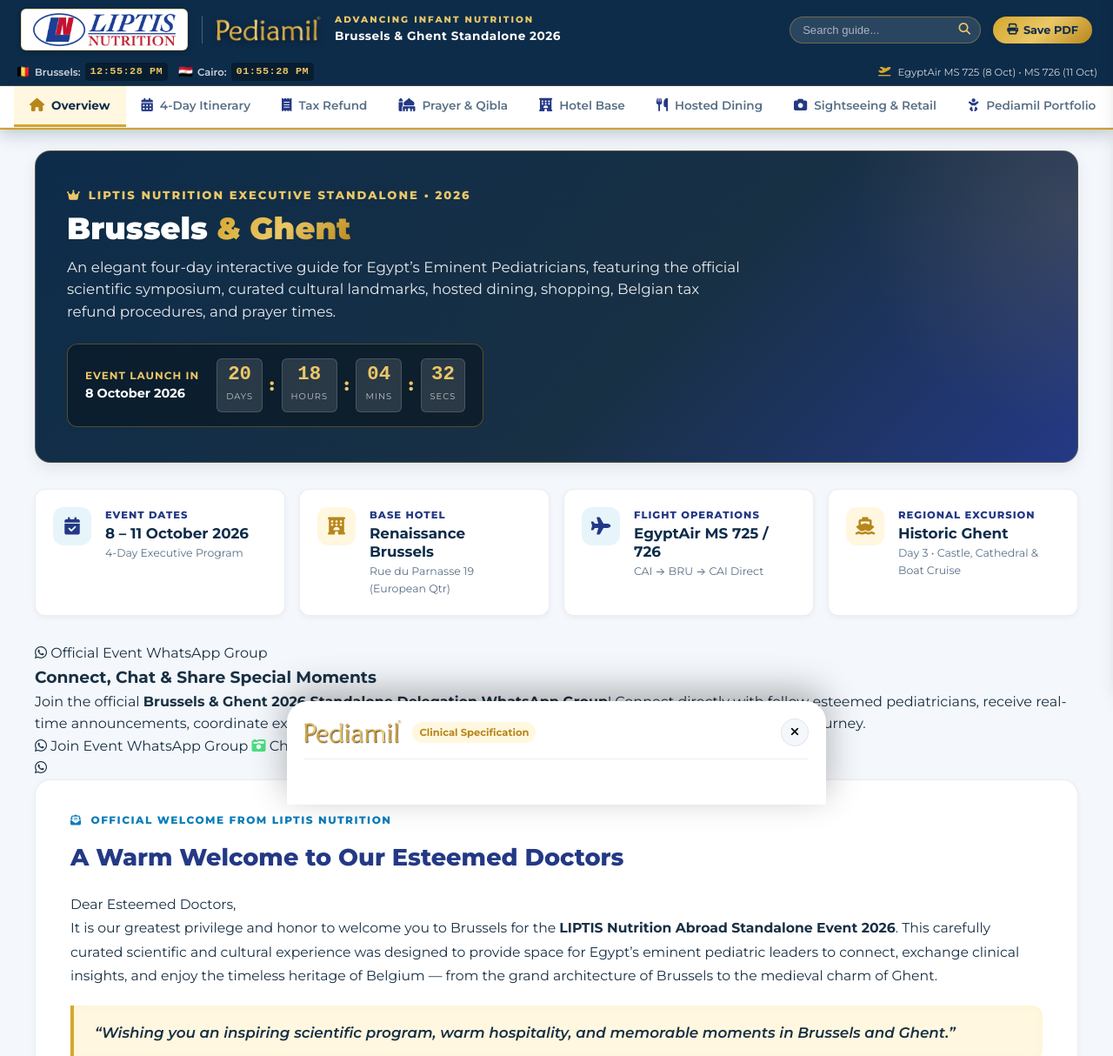
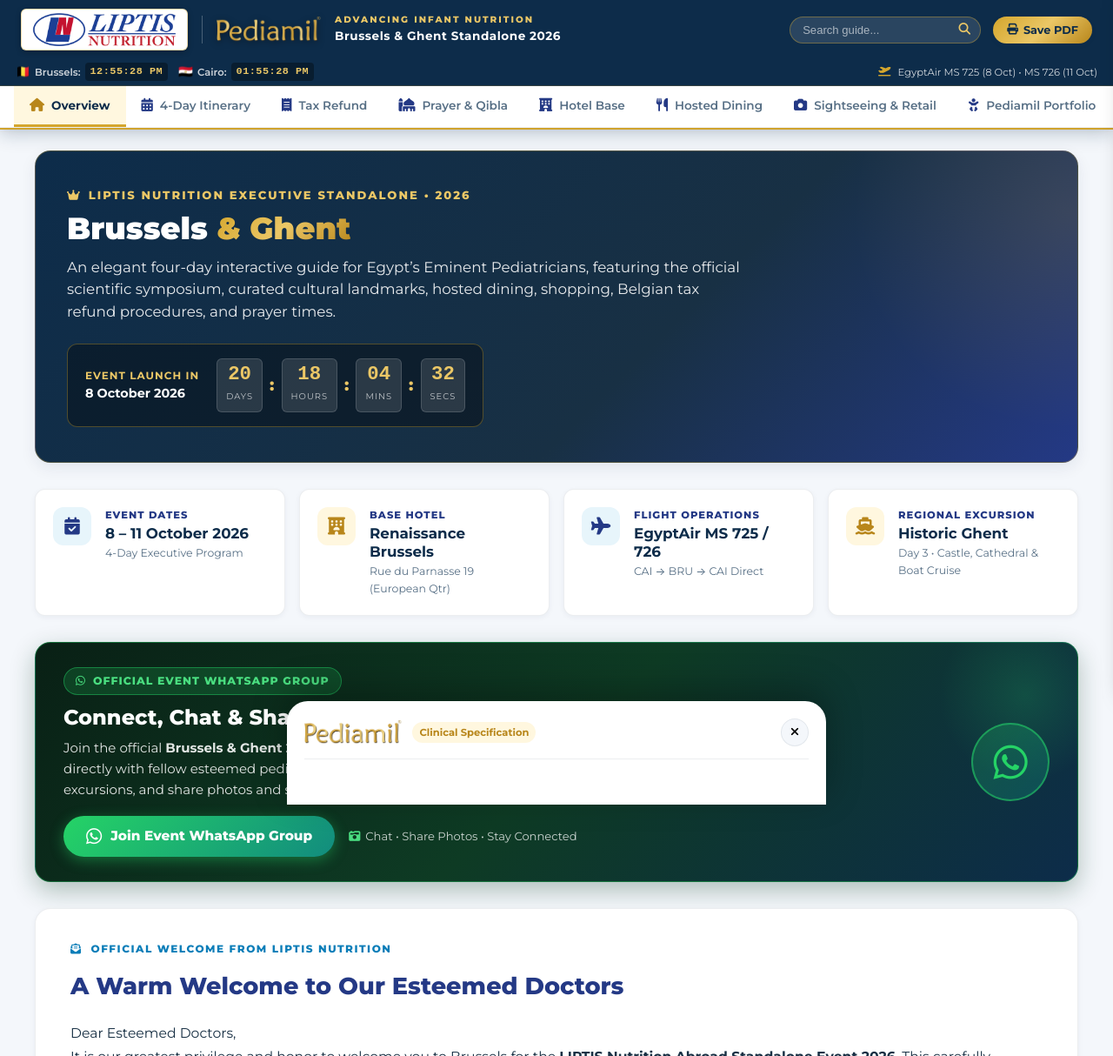
Before and after one commit to seifawamry/LN_Brussels-Ghent_SAL2026, a plain HTML site: page index.html in a window 1280 px wide. Shown: the top 1214 px of the page at 87% size. Drawn offline with Linux system fonts and the light colour scheme.

Commit message:
Add files via upload

```diff
--- a/css/main.css
+++ b/css/main.css
@@ -926,6 +926,158 @@
 }
 
 /* ==========================================
+   EVENT WHATSAPP COMMUNITY & MOMENTS BANNER
+   ========================================== */
+.delegation-whatsapp-banner {
+  background: linear-gradient(135deg, #092015 0%, #0e3b24 50%, #0d2c4a 100%);
+  border: 1px solid rgba(37, 211, 102, 0.4);
+  border-radius: var(--radius-lg);
+  padding: 28px 32px;
+  margin-bottom: 30px;
+  color: #ffffff;
+  display: flex;
+  align-items: center;
+  justify-content: space-between;
+  gap: 24px;
+  box-shadow: 0 10px 28px rgba(14, 59, 36, 0.3);
+  position: relative;
+  overflow: hidden;
+}
+
+.delegation-whatsapp-banner::before {
+  content: "";
+  position: absolute;
+  top: -40px;
+  right: -40px;
+  width: 200px;
+  height: 200px;
+  background: radial-gradient(circle, rgba(37, 211, 102, 0.18) 0%, rgba(37, 211, 102, 0) 70%);
+  pointer-events: none;
+}
+
+.whatsapp-banner-content {
+  flex: 1;
+  min-width: 280px;
+  position: relative;
+  z-index: 2;
+}
+
+.whatsapp-badge {
+  display: inline-flex;
+  align-items: center;
+  gap: 8px;
+  background: rgba(37, 211, 102, 0.18);
+  border: 1px solid rgba(37, 211, 102, 0.45);
+  color: #4ade80;
+  padding: 5px 13px;
+  border-radius: var(--radius-pill);
+  font-size: 0.78rem;
+  font-weight: 800;
+  text-transform: uppercase;
+  letter-spacing: 1px;
+  margin-bottom: 10px;
+}
+
+.whatsapp-title {
+  font-size: 1.5rem;
+  font-weight: 800;
+  color: #ffffff;
+  margin-bottom: 8px;
+  line-height: 1.3;
+}
+
+.whatsapp-desc {
+  font-size: 0.94rem;
+  color: rgba(255, 255, 255, 0.88);
+  line-height: 1.6;
+  margin-bottom: 18px;
+  max-width: 720px;
+}
+
+.whatsapp-actions {
+  display: flex;
+  align-items: center;
+  gap: 16px;
+  flex-wrap: wrap;
+}
+
+.whatsapp-join-btn {
+  background: linear-gradient(135deg, #25D366 0%, #128C7E 100%);
+  color: #ffffff !important;
+  font-size: 0.96rem;
+  font-weight: 800;
+  padding: 11px 26px;
+  border-radius: var(--radius-pill);
+  text-decoration: none !important;
+  display: inline-flex;
+  align-items: center;
+  gap: 10px;
+  box-shadow: 0 4px 16px rgba(37, 211, 102, 0.4);
+  transition: all 0.25s cubic-bezier(0.175, 0.885, 0.32, 1.275);
+}
+
+.whatsapp-join-btn:hover {
+  transform: translateY(-2px) scale(1.02);
+  box-shadow: 0 6px 22px rgba(37, 211, 102, 0.6);
+  color: #ffffff !important;
+}
+
+.whatsapp-join-btn i {
+  font-size: 1.3rem;
+}
+
+.whatsapp-note {
+  font-size: 0.82rem;
+  color: rgba(255, 255, 255, 0.78);
+  display: inline-flex;
+  align-items: center;
+  gap: 6px;
+}
+
+.whatsapp-banner-graphic {
+  display: flex;
+  align-items: center;
+  justify-content: center;
+  position: relative;
+  z-index: 2;
+}
+
+.whatsapp-pulse-ring {
+  width: 90px;
+  height: 90px;
+  border-radius: 50%;
+  background: linear-gradient(135deg, rgba(37, 211, 102, 0.22) 0%, rgba(18, 140, 126, 0.35) 100%);
+  border: 2px solid rgba(37, 211, 102, 0.55);
+  display: flex;
+  align-items: center;
+  justify-content: center;
+  color: #25D366;
+  font-size: 2.8rem;
+  box-shadow: 0 0 25px rgba(37, 211, 102, 0.35);
+  animation: waPulse 2.5s infinite;
+  text-decoration: none !important;
+  transition: transform 0.2s ease;
+}
+
+.whatsapp-pulse-ring:hover {
+  transform: scale(1.08);
+  color: #4ade80;
+}
+
+@keyframes waPulse {
+  0% {
+    box-shadow: 0 0 0 0 rgba(37, 211, 102, 0.45);
+  }
+  70% {
+    box-shadow: 0 0 0 16px rgba(37, 211, 102, 0);
+  }
+  100% {
+    box-shadow: 0 0 0 0 rgba(37, 211, 102, 0);
+  }
+}
+
+
+/* ==========================================
    ITINERARY CONTROLLER & TIMELINE STYLES
    ========================================== */
 .itinerary-control-panel {
--- a/css/responsive.css
+++ b/css/responsive.css
@@ -250,6 +250,45 @@
     padding: 14px;
     width: 100%;
     box-sizing: border-box;
+  }
+
+  /* Delegation WhatsApp Banner */
+  .delegation-whatsapp-banner {
+    padding: 22px 18px;
+    flex-direction: column;
+    align-items: flex-start;
+    gap: 18px;
+    width: 100%;
+    box-sizing: border-box;
+  }
+
+  .whatsapp-title {
+    font-size: 1.22rem;
+    line-height: 1.35;
+  }
+
+  .whatsapp-desc {
+    font-size: 0.88rem;
+    line-height: 1.55;
+    margin-bottom: 14px;
+  }
+
+  .whatsapp-actions {
+    flex-direction: column;
+    align-items: stretch;
+    width: 100%;
+    gap: 12px;
+  }
+
+  .whatsapp-join-btn {
+    width: 100%;
+    justify-content: center;
+    font-size: 0.92rem;
+    padding: 12px 20px;
+  }
+
+  .whatsapp-banner-graphic {
+    display: none;
   }
 
   /* Welcome Card */
```
